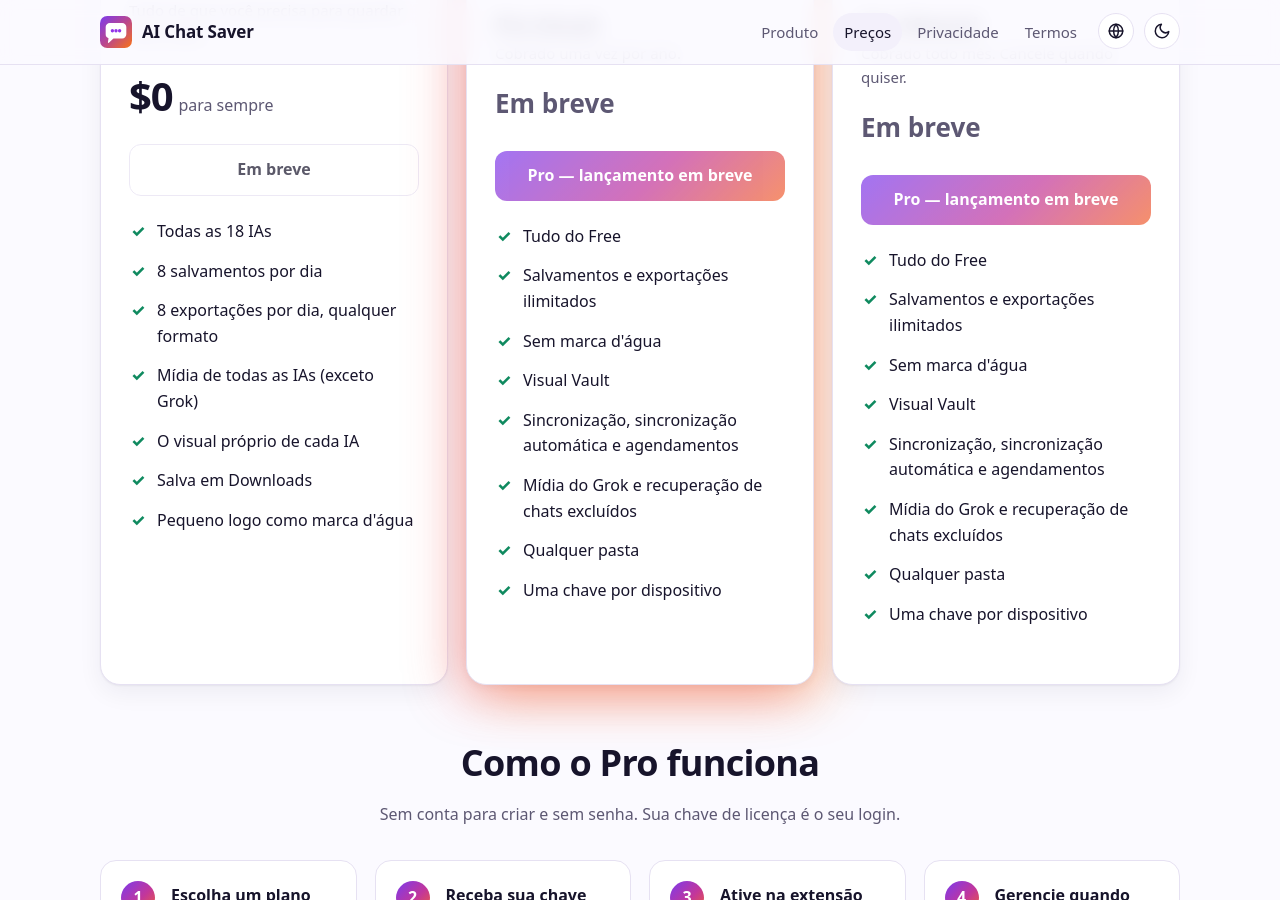
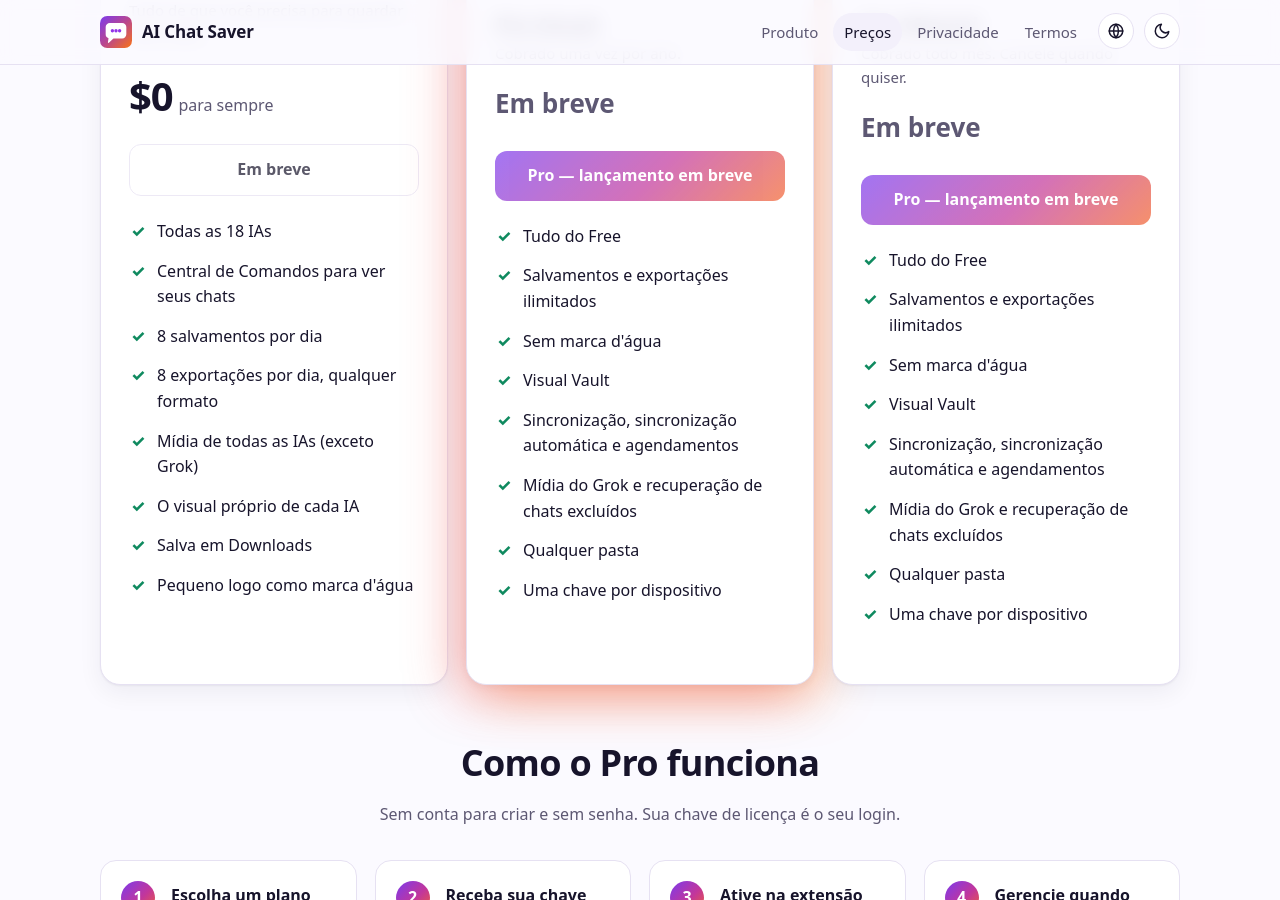
Before and after one commit to aichatsaver/aichatsaver.github.io, a Jekyll site: the page built from pt/pricing.html, in a window 1280 px wide and 900 px high, scrolled down 306 px. Built offline with Jekyll 4.4.1, drawn with Linux system fonts in a browser that asks for light colours.

Commit message:
Pricing: add Command Center to Free list (pt)

```diff
--- a/_data/i18n/pt.yml
+++ b/_data/i18n/pt.yml
@@ -33,6 +33,7 @@ meta:
   pro_status: Pro — lançamento em breve
   free_features:
   - "Todas as 18 IAs"
+  - "Central de Comandos para ver seus chats"
   - "8 salvamentos por dia"
   - "8 exportações por dia, qualquer formato"
   - "Mídia de todas as IAs (exceto Grok)"
```
